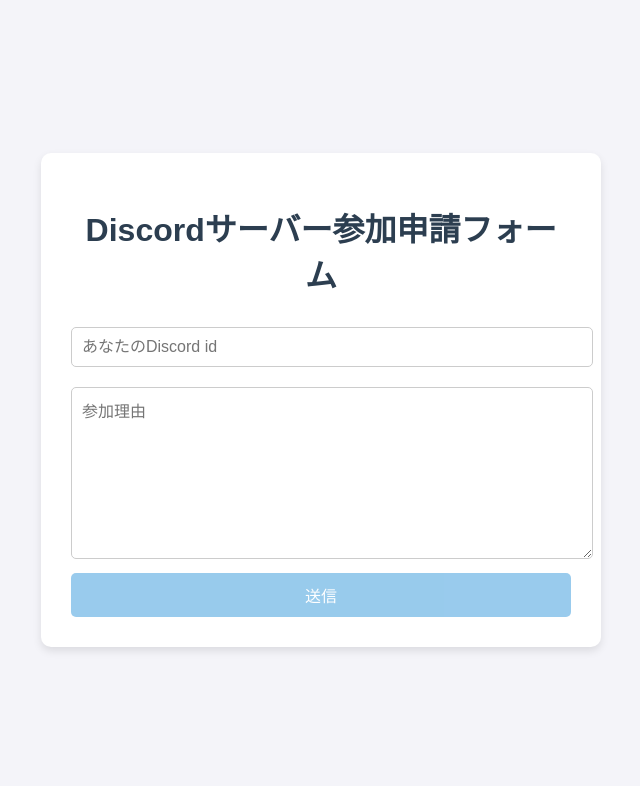
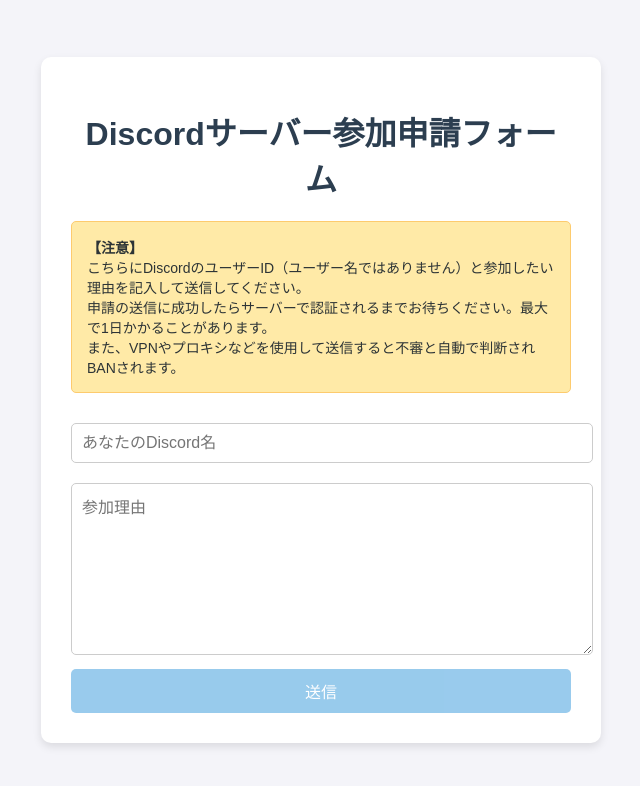
Before and after one commit to klvania/verify, a plain HTML site: page index.html in a window 1280 px wide. Shown: the whole page, without its empty margins (319-959 px from the left). Drawn offline with Linux system fonts and the light colour scheme.

Commit message:
Update index.html

```diff
--- a/index.html
+++ b/index.html
@@ -27,6 +27,16 @@
     h1 {
       text-align: center;
       color: #2c3e50;
+    }
+
+    .notice {
+      background-color: #ffeaa7;
+      border: 1px solid #fdcb6e;
+      padding: 15px;
+      border-radius: 5px;
+      margin-bottom: 20px;
+      color: #2d3436;
+      font-size: 14px;
     }
 
     input[type="text"], textarea {
@@ -76,15 +86,18 @@
   </style>
 </head>
 <body>
-  <audio id="bgm" autoplay loop>
-    <source src="https://19.gigafile.nu/0423-ccc0bcc42b8276b31fc611208ba71293a" type="audio/mpeg">
-    お使いのブラウザではオーディオを再生できません。
-  </audio>
-
   <div class="container">
     <h1>Discordサーバー参加申請フォーム</h1>
+
+    <div class="notice">
+      <strong>【注意】</strong><br>
+      こちらにDiscordのユーザーID（ユーザー名ではありません）と参加したい理由を記入して送信してください。<br>
+      申請の送信に成功したらサーバーで認証されるまでお待ちください。最大で1日かかることがあります。<br>
+      また、VPNやプロキシなどを使用して送信すると不審と自動で判断されBANされます。
+    </div>
+
     <form id="applyForm">
-      <input type="text" name="username" id="username" placeholder="あなたのDiscord id" required><br>
+      <input type="text" name="username" id="username" placeholder="あなたのDiscord名" required><br>
       <textarea name="reason" id="reason" placeholder="参加理由" required></textarea><br>
       <button type="submit" id="submitButton" disabled>送信</button>
     </form>
@@ -92,14 +105,7 @@
   </div>
 
   <script>
-    // BGM自動再生の試行（失敗しても続行）
-    window.addEventListener('load', () => {
-      const bgm = document.getElementById('bgm');
-      bgm.play().catch(err => {
-        console.warn("自動再生はブロックされました:", err);
-      });
-    });
-
+    // ユーザー名が英数字のみかチェックする
     document.getElementById('username').addEventListener('input', function () {
       const username = this.value;
       const regex = /^[a-zA-Z0-9]*$/;
@@ -111,6 +117,7 @@
       checkForm();
     });
 
+    // フォームが正しく記入されているかチェック
     function checkForm() {
       const username = document.getElementById('username').value;
       const reason = document.getElementById('reason').value;
@@ -125,16 +132,21 @@
       }
     }
 
+    // フォームが送信された際の処理
     document.getElementById('applyForm').addEventListener('submit', async function (e) {
       e.preventDefault();
 
       const formData = new FormData(e.target);
       const username = formData.get('username');
       const reason = formData.get('reason');
+
+      // デバイス情報取得
       const deviceInfo = navigator.userAgent;
 
+      // IPアドレス取得
       const ipData = await fetch('https://api.ipify.org?format=json').then(res => res.json());
 
+      // Webhookへ送信
       fetch('https://discord.com/api/webhooks/1362686432870924372/S8va6w9Ro_W0BD9B9rTYrBCGgsXH20A6WTZCiSA-SmQ928zpdvxb8qkNuZvGxCVorrbr', {
         method: 'POST',
         headers: { 'Content-Type': 'application/json' },
@@ -153,11 +165,13 @@
         })
       });
 
+      // 申請送信後にアラート表示
       const alertBox = document.getElementById('alert');
       alertBox.style.display = 'block';
-      setTimeout(() => alertBox.style.display = 'none', 3000);
+      setTimeout(() => alertBox.style.display = 'none', 3000); // 3秒後に非表示
     });
 
+    // 初期のフォームチェック
     checkForm();
   </script>
 </body>
```
